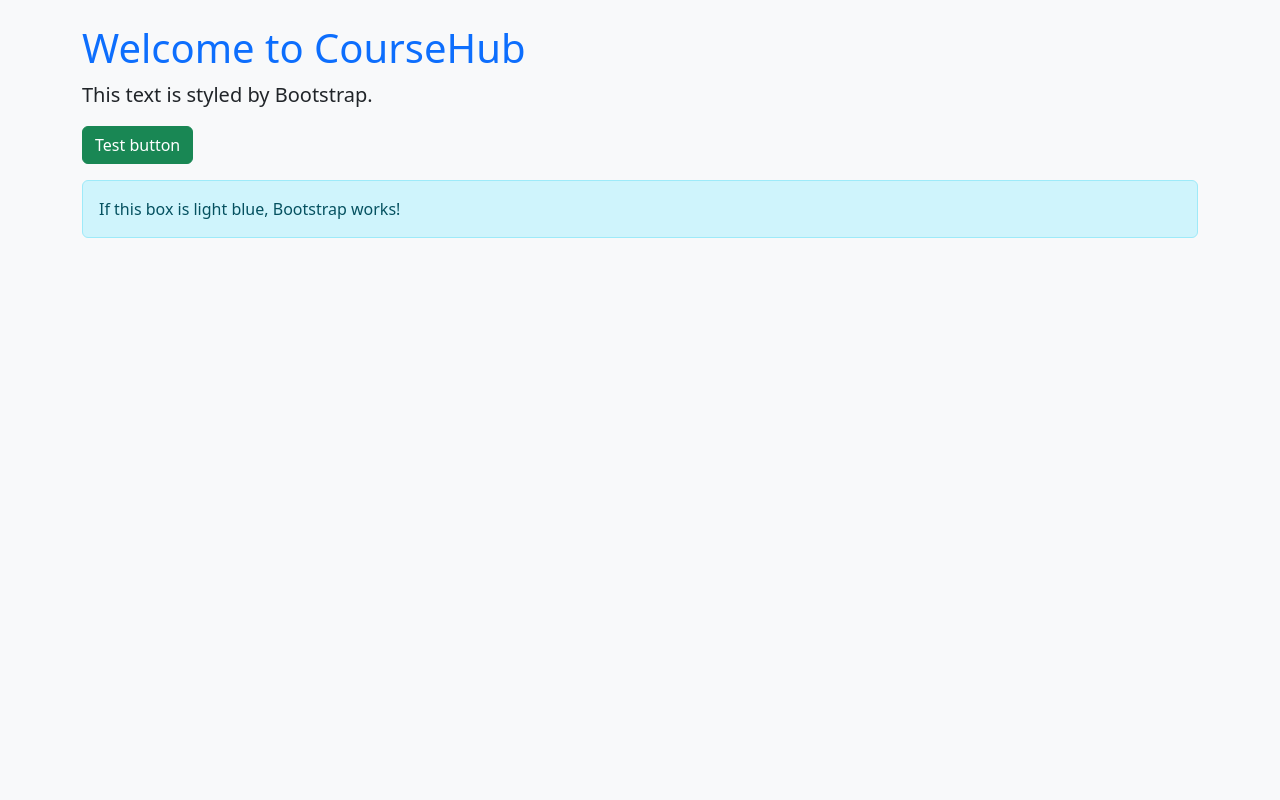
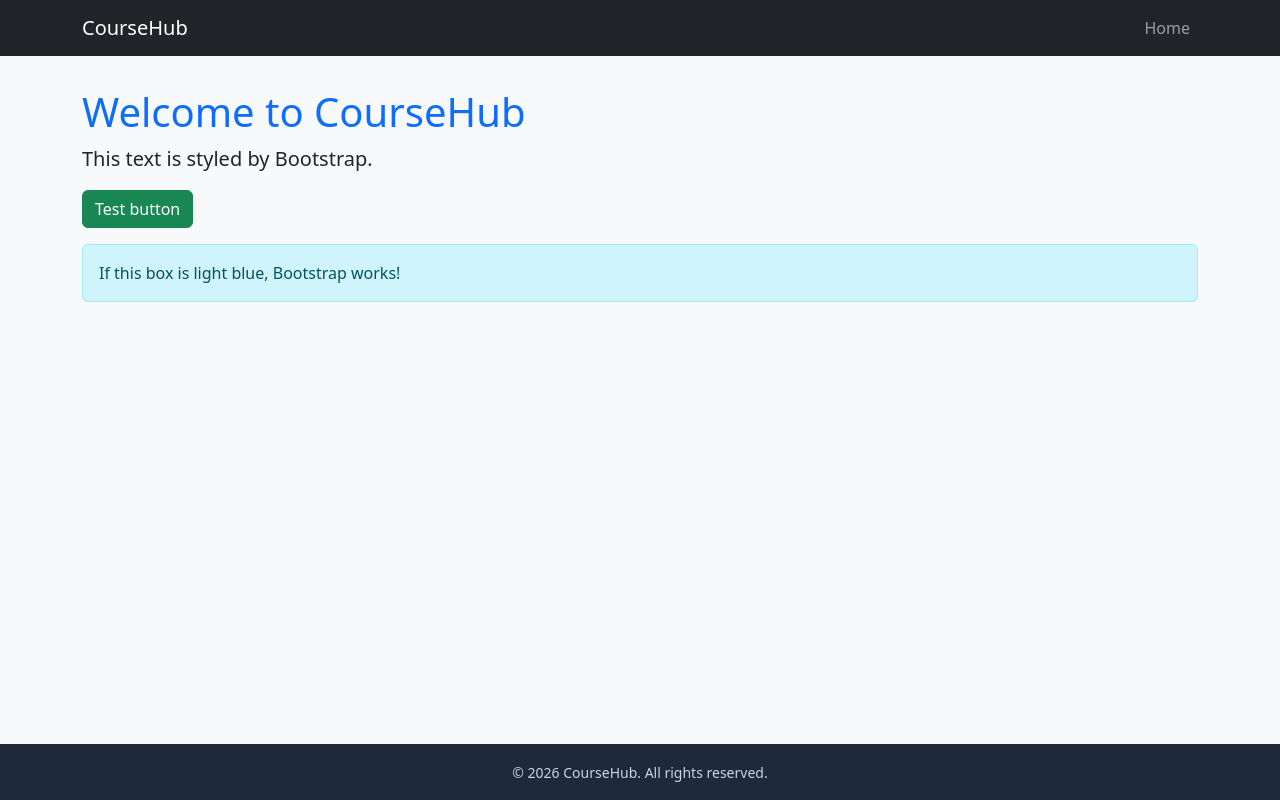
Before and after one commit to 3bdalla3adil/eartech-internship-2026, a Django app: page / in a window 1280 px wide. Run offline with Django 5.2, Linux system fonts and the light colour scheme.

Commit message:
fix: address review AB#3280

```diff
--- a/coursehub/coursehub/settings.py
+++ b/coursehub/coursehub/settings.py
@@ -65,6 +65,7 @@ TEMPLATES = [
         'OPTIONS': {
             'context_processors': [
                 'django.template.context_processors.request',
+                'django.template.context_processors.debug',
                 'django.contrib.auth.context_processors.auth',
                 'django.contrib.messages.context_processors.messages',
             ],
--- a/coursehub/requirements.txt
+++ b/coursehub/requirements.txt
@@ -1,6 +1,5 @@
 asgiref==3.13.0
-Django==5.2,<5.3
-dotenv==0.9.9
+Django>=5.2,<5.3
 pillow==13.0.0
 python-dotenv==1.2.4
 sqlparse==0.6.1
--- a/coursehub/templates/base.html
+++ b/coursehub/templates/base.html
@@ -9,9 +9,35 @@
     <link rel="stylesheet" href="{% static 'css/style.css' %}">
 </head>
 <body>
-    <div class="container mt-4">
+    <!-- ===== Navbar ===== -->
+    <nav class="navbar navbar-expand-lg navbar-dark bg-dark">
+        <div class="container">
+            <a class="navbar-brand" href="{% url 'home' %}">CourseHub</a>
+            <button class="navbar-toggler" type="button" data-bs-toggle="collapse" data-bs-target="#navbarNav" aria-controls="navbarNav" aria-expanded="false" aria-label="Toggle navigation">
+                <span class="navbar-toggler-icon"></span>
+            </button>
+            <div class="collapse navbar-collapse" id="navbarNav">
+                <ul class="navbar-nav ms-auto">
+                    <li class="nav-item">
+                        <a class="nav-link" href="{% url 'home' %}">Home</a>
+                    </li>
+                    <!-- Add more navigation links here -->
+                </ul>
+            </div>
+        </div>
+    </nav>
+
+    <!-- ===== Site Content ===== -->
+    <main class="container site-main">
         {% block content %}{% endblock %}
-    </div>
+    </main>
+
+    <!-- ===== Footer ===== -->
+    <footer class="site-footer">
+        <div class="container">
+            <small>&copy; {% now "Y" %} CourseHub. All rights reserved.</small>
+        </div>
+    </footer>
 
     <script src="https://cdn.jsdelivr.net/npm/bootstrap@5.3.3/dist/js/bootstrap.bundle.min.js"></script>
 </body>
```
Also changed, not shown: 2 other files.
